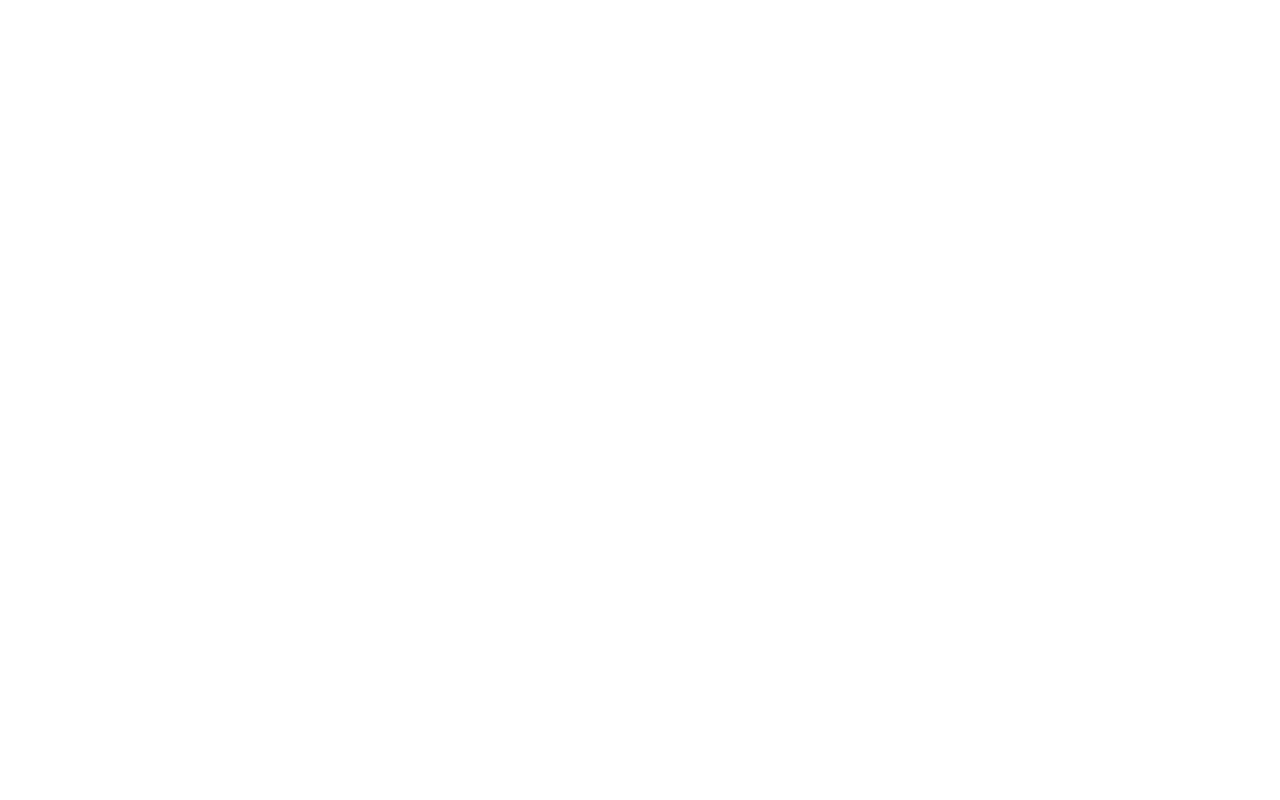
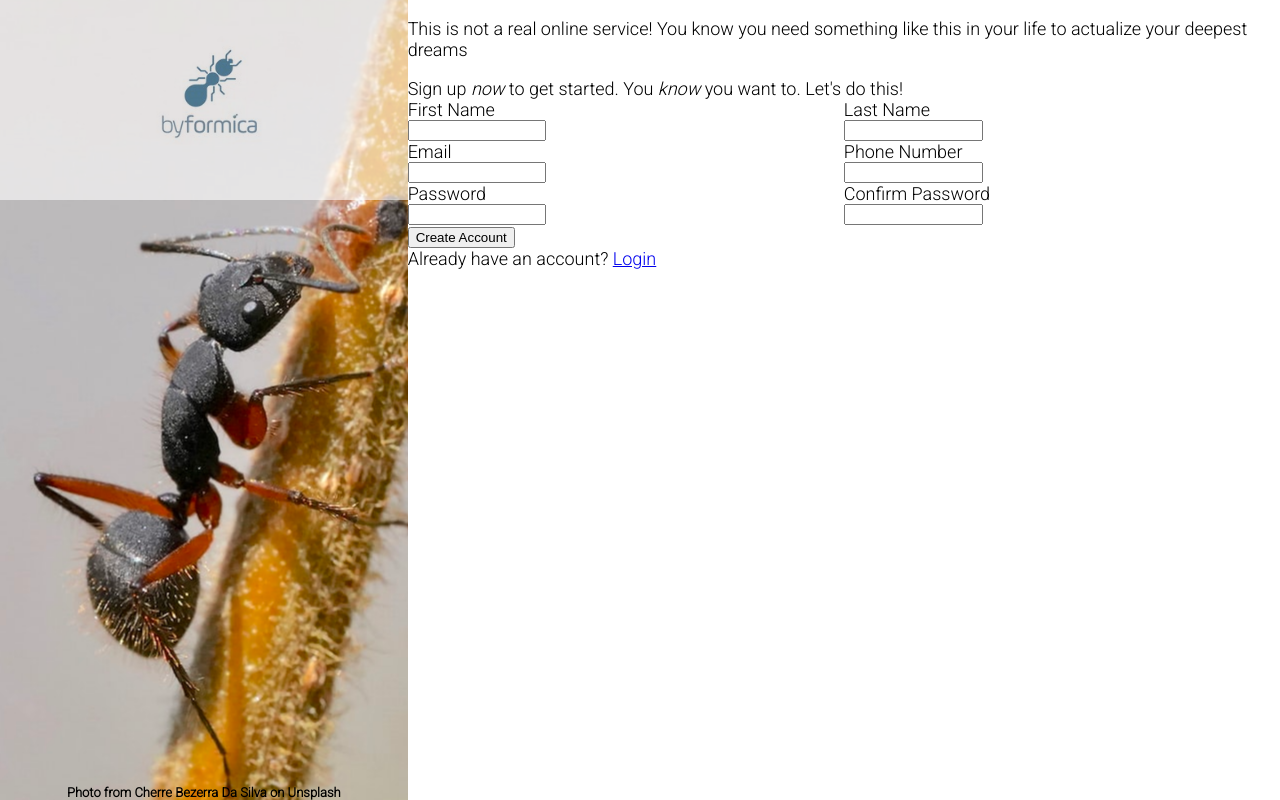
Before and after one commit to hoon610/signupform, a plain HTML site: page index.html in a window 1280 px wide. Drawn offline with Linux system fonts and the light colour scheme.

Commit message:
Add basic CSS styling to web form

```diff
--- a/index.html
+++ b/index.html
@@ -6,8 +6,61 @@
     <meta name="viewport" content="width=device-width, initial-scale=1.0">
     <title>Document</title>
     <link rel="stylesheet" href="style.css">
+    <link rel="preconnect" href="https://fonts.googleapis.com">
+<link rel="preconnect" href="https://fonts.gstatic.com" crossorigin>
+<link href="https://fonts.googleapis.com/css2?family=Roboto:wght@300&display=swap" rel="stylesheet">
 </head>
 <body>
+    <div class="container">
+        <div id="sidebar">
+            <img id="logo" src="images/logo.jpeg" alt="logo image">
+            <span id="photographer">Photo from Cherre Bezerra Da Silva on Unsplash</span>
+        </div>
+        <div>
+            <p>This is not a real online service! You know you need something like this in your life to actualize your deepest dreams</p>
+            <span>Sign up <i>now</i> to get started.</span>
+            <span>You <i>know</i> you want to.</span>
+            <span>Let's do this!</span>
+            <form action="">
+                <div class="row">
+                    <div class="pair">
+                        <label for="firstname">First Name</label>
+                        <input type="text" name="firstname" required>
+                    </div>
+                    <div class="pair">
+                        <label for="lastname">Last Name</label>
+                        <input type="text" name="lastname" required>
+                    </div>
+                </div>
+                <div class="row">
+                    <div class="pair">
+                        <label for="email">Email</label>
+                        <input type="email" name="email" id="email" required>
+                    </div>
+                    <div class="pair">
+                        <label for="phone">Phone Number</label>
+                        <input type="tel" name="phone" id="phone" required>
+                    </div>
+                </div>
+                <div  class="row">
+                    <div class="pair">
+                        <label for="password">Password</label>
+                        <input name="password" type="password" required minlength="7">
+                    </div>
+                    <div class="pair">
+                        <label for="confirmpassword">Confirm Password</label>
+                        <input name="confirmpassword" type="password" required minlength="7">
+                    </div>
+                </div>
+                <button type="submit">Create Account</button>
+
+            </form>
+            <span>Already have an account? <a href="yes.com">Login</a></span>
+        </div>
+    </div>
+
+
 
 </body>
+
 </html>
--- a/style.css
+++ b/style.css
@@ -0,0 +1,46 @@
+body{
+    width: 100vw;
+    height: 100vh;
+    margin: 0;
+    font-family: 'Roboto', sans-serif;
+    font-size: large;
+}
+.container{
+    display: flex;
+    width: 100vw;
+    height: 100vh;
+}
+#sidebar{
+    display: flex;
+    flex-direction: column;
+    background-image:url(images/ant.jpeg);
+    background-position: 30%;
+    height: 100%;
+    width: 33%;
+    margin: 0;
+}
+#logo{
+    opacity: .6;
+    height: 200px;
+    object-fit: cover
+}
+#photographer{
+    align-self: center;
+    margin-top: auto;
+    font-size: small;
+    font-weight: 800;
+
+}
+
+.pair{
+    display: flex;
+    flex-direction: column;
+    width: 100%;
+}
+
+.row{
+    display: flex;
+}
+input{
+    max-width: 30%;
+}
```
Also changed, not shown: images/logo.jpeg (added).
